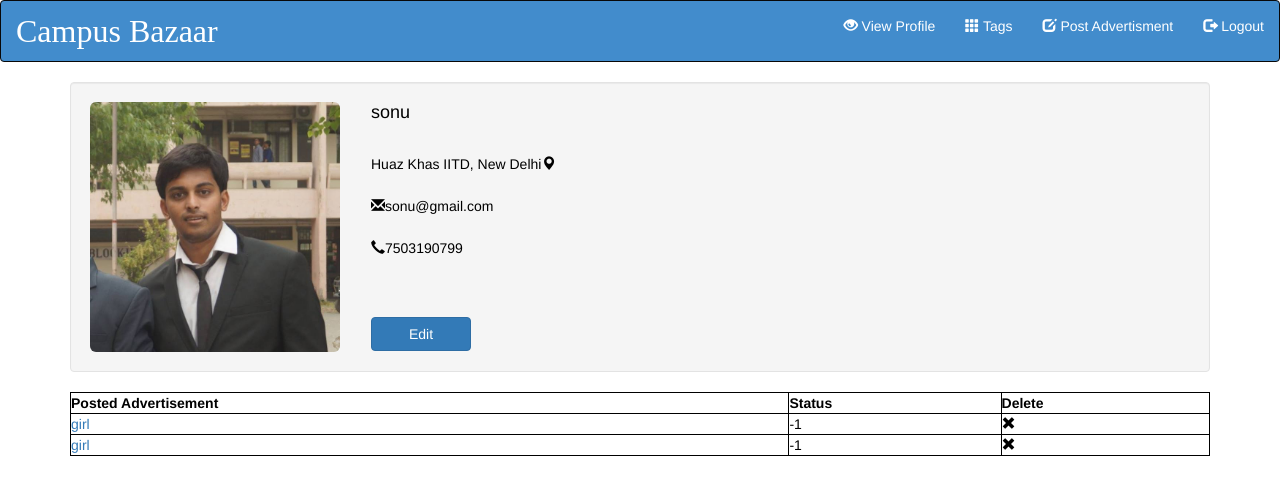
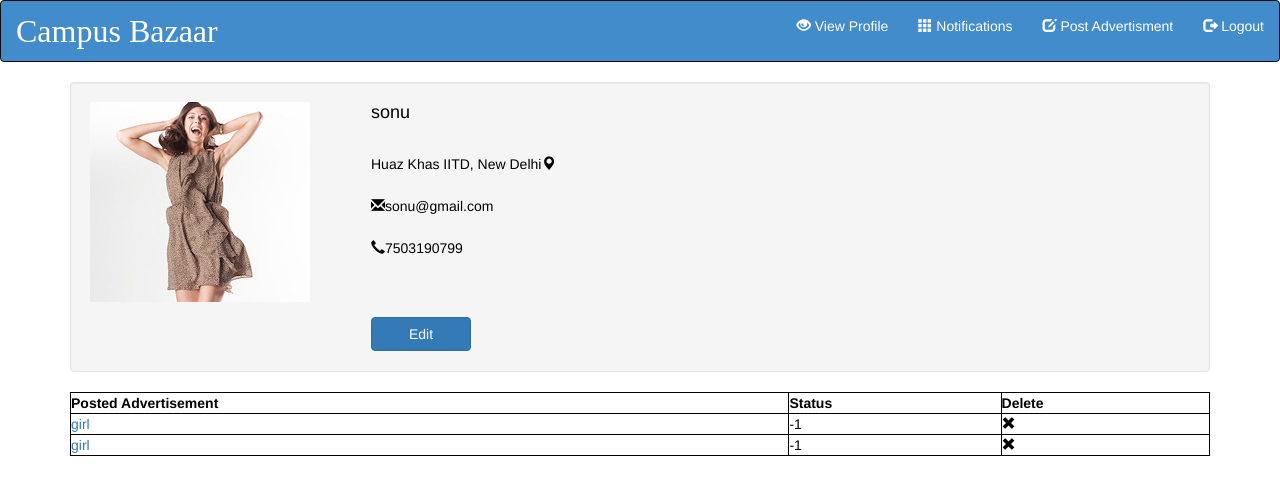
Before and after one commit to abhishek1701/CampusBazaar, a Django app: page /app/userprofile/ in a window 1280 px wide. Shown: the top 495 px of the page. Run offline with Django 3.2, Linux system fonts and the light colour scheme; a user stored in the database is signed in; data comes from the database, SQL or seed files in the repository; both versions use the stored data as it was after the commit; some libraries are stand-ins or nearby versions.

Commit message:
updated nav links

```diff
--- a/bazaar/app/urls.py
+++ b/bazaar/app/urls.py
@@ -15,8 +15,9 @@ urlpatterns = [
 	url(r'^add_tag/$',views.addTag,name='addtagURL'),
 	url(r'^tag_form/',views.tagForm,name='topicsURL'),
 	url(r'^feed/', views.feed,name='feed'),
-	url(r'^userprofile/',views.userProfile,name='myProfile'),
+	url(r'^userprofile/',views.userProfile,name='userProfile'),
 	url(r'^product/',views.product,name='productURL'),
 	url(r'^bid/',views.bid,name='bidURL'),
-	url(r'^bidlist/',views.bidList,name='bidListURL')
+	url(r'^bidlist/',views.bidList,name='bidListURL'),
+	url(r'^logout/',views.logout_,name='logoutURL')
 ]+ static(settings.MEDIA_URL, document_root=settings.MEDIA_ROOT)
--- a/bazaar/app/views.py
+++ b/bazaar/app/views.py
@@ -44,10 +44,11 @@ def login_(request):
 		login(request, user)
 		# return HttpResponse("login successful")
 		if(next_==''):
-			profile = Profile.objects.filter(user=user)[0]
-			ads =  list(Advertisement.objects.filter(user=profile))
-			encoding = urllib.parse.urlencode({'ads':ads})
-			return render(request, 'feed.html', {'ads':ads,'media_url': MEDIA_URL})
+			# profile = Profile.objects.filter(user=user)[0]
+			# ads =  list(Advertisement.objects.filter(user=profile))
+			# encoding = urllib.parse.urlencode({'ads':ads,'media_url':MEDIA_URL})
+			return HttpResponseRedirect('/app/feed/')
+			# return render(request, 'feed.html', {'ads':ads,'media_url': MEDIA_URL})
 		else:
 			return HttpResponseRedirect(next_)
 	else:
@@ -138,20 +139,21 @@ def tagForm(request):
 
 
 @csrf_exempt
-# @login_required(login_url='/app/')
+@login_required(login_url='/app/')
 def feed(request):
 	assert(request.method == 'GET')
-	ads = request.GET.get('ads','')
-	media_url=request.GET.get('media_url','')
-	return render(request, 'feed.html', {'ads':ads,'media_url': media_url})
+	profile = Profile.objects.filter(user=request.user)[0]
+	ads =  list(Advertisement.objects.filter(user=profile))
+	return render(request, 'feed.html', {'ads':ads,'media_url': MEDIA_URL})
 
 
 @csrf_exempt
+@login_required(login_url='/app/')
 def userProfile(request):
 	assert(request.method == 'GET')
 	profile = Profile.objects.filter(user=request.user)[0]
 	ads =  list(Advertisement.objects.filter(user=profile))
-	return render(request, 'userprofile.html', {'profile':profile,'ads':ads})
+	return render(request, 'userprofile.html', {'profile':profile,'ads':ads,'media_url': MEDIA_URL})
 
 @csrf_exempt
 def product(request):
@@ -201,3 +203,12 @@ def bidList(request):
 		bids.append(bid)
 	print (bids)
 	return render(request,'bidlist.html',{'bids':bids,'next':next_})
+
+
+
+@csrf_exempt
+def logout_(request):
+	logout(request)
+	encoding = urllib.parse.urlencode({'loginstatus':"successfully logout the bazaar"})
+	return HttpResponseRedirect('/app/?'+encoding)
+	return HttpResponseRedirect('/')
--- a/bazaar/templates/theme.html
+++ b/bazaar/templates/theme.html
@@ -75,7 +75,7 @@
       <nav class="navbar navbar-inverse" style="background-color: #428ccc">
         <div class="container-fluid">
           <div class="navbar-header" >
-            <a class="navbar-brand" href="{% url 'loginURL' %}">Campus Bazaar</a>
+            <a class="navbar-brand" href="{% url 'feed' %}">Campus Bazaar</a>
             <!-- homeURL -->
           </div>
           <!-- searchURL -->
@@ -93,11 +93,10 @@
           </ul> -->
 
           <ul class="nav navbar-nav navbar-right">
-            <li><a href="{% url 'loginURL' %}?user={{request.user.id}}"><span class="glyphicon glyphicon-eye-open"></span> View Profile </a></li>
-            <li><a href="{% url 'loginURL' %}"><span class="glyphicon glyphicon-th"></span> Tags </a></li>
-            <!-- Topics -->
-            <li><a href="{% url 'loginURL' %}"><span class="glyphicon glyphicon-edit"></span> Post Advertisment </a></li>
-            <li><a href="{% url 'loginURL' %}"><span class="glyphicon glyphicon-log-out"></span> Logout </a></li>
+            <li><a href="{% url 'userProfile' %}"><span class="glyphicon glyphicon-eye-open"></span> View Profile </a></li>
+            <li><a href="#"><span class="glyphicon glyphicon-th"></span> Notifications</a></li>
+            <li><a href="{% url 'adForm' %}"><span class="glyphicon glyphicon-edit"></span> Post Advertisment </a></li>
+            <li><a href="{% url 'logoutURL' %}"><span class="glyphicon glyphicon-log-out"></span> Logout </a></li>
           </ul>
         </div>
       </nav>
--- a/bazaar/templates/userprofile.html
+++ b/bazaar/templates/userprofile.html
@@ -85,7 +85,7 @@
         <div class="well well-md">
             <div class="row" id ="profilebox">
                 <div class="col-sm-6 " id="profileimage">
-                    <img src="../media/ad_pic/22281906_1952773488269281_111137123882776572_n.jpg" alt="" class="img-rounded img-responsive" />
+                    <img src={{media_url}}{{profile.image}}/>
                 </div>
                 <div class="col-sm-6" id="profiledetails">
                     <h4 id="profilename">{{profile.name}}</h4>
```
Also changed, not shown: bazaar/app/models.py (line endings or trailing spaces), bazaar/db.sqlite3, bazaar/media/ad_pic/WhatsApp_Image_2018-04-26_at_2.46.48_PM.jpeg (added), bazaar/media/pic_folder/WhatsApp_Image_2018-04-26_at_2.47.00_PM.jpeg (added).
